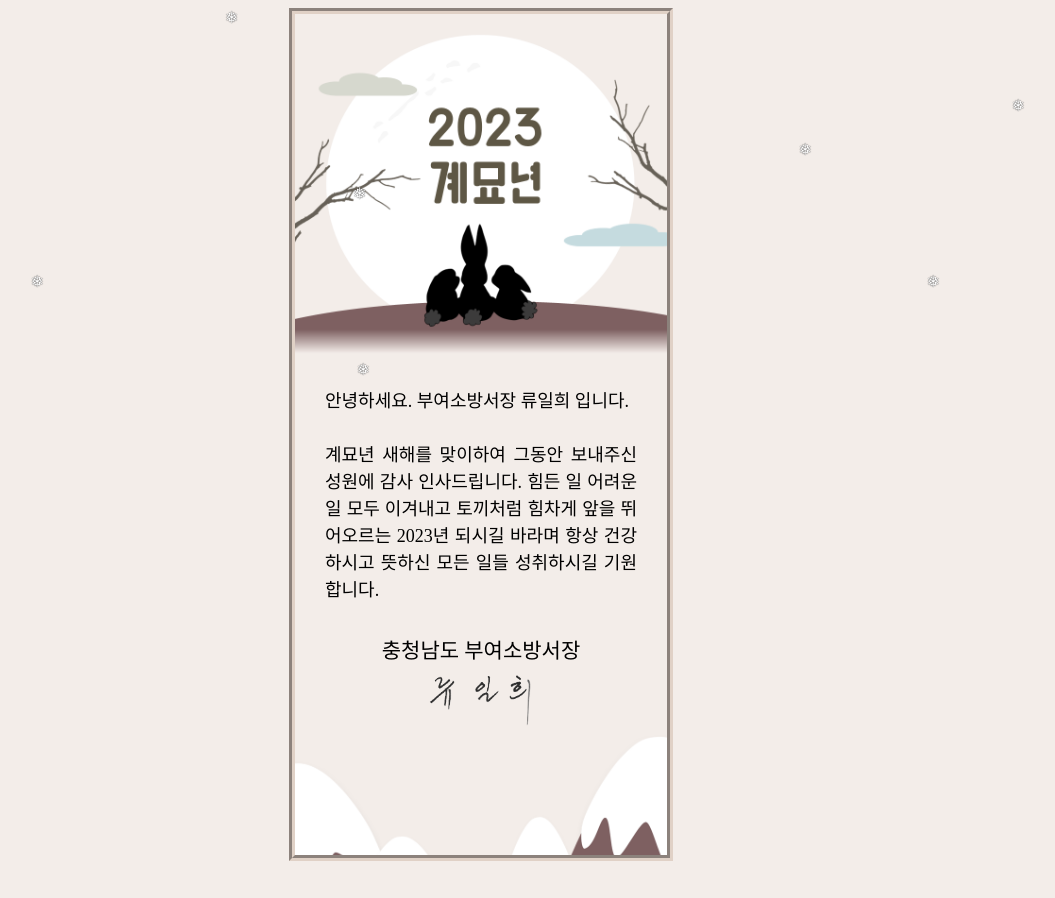
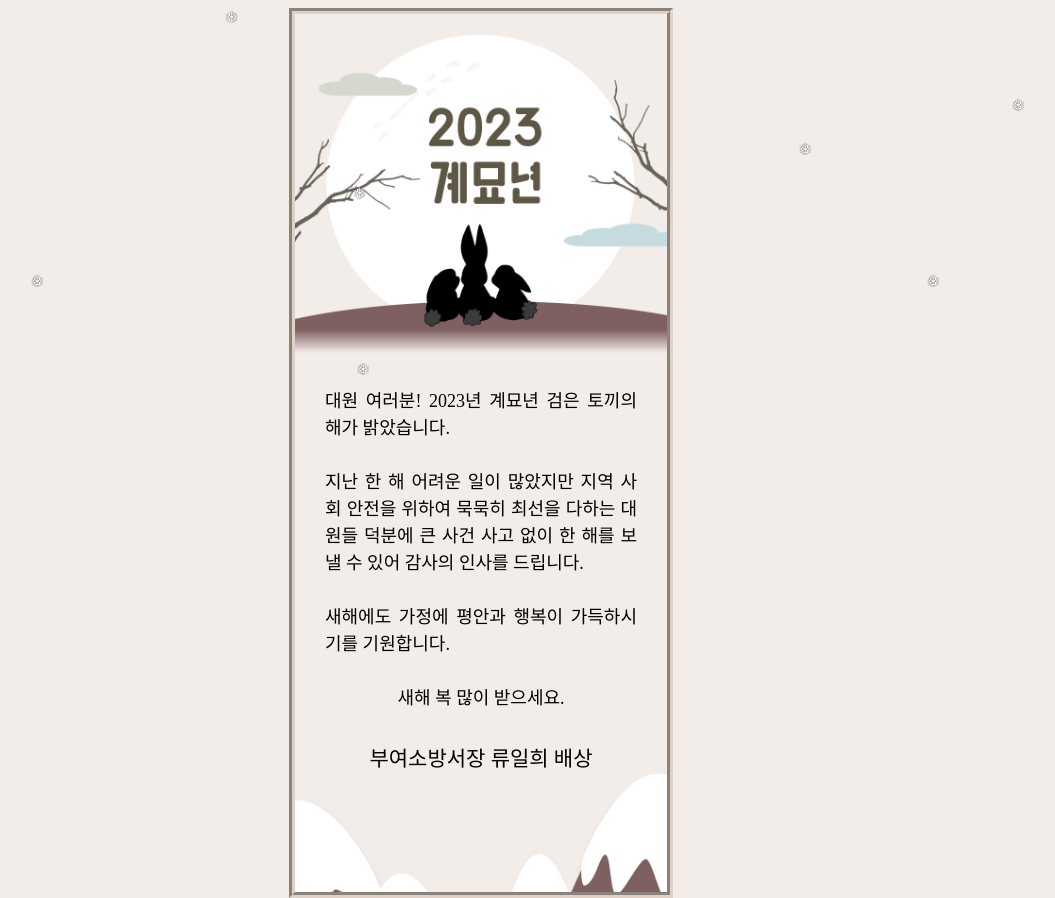
Before and after one commit to sihan827/2022-fireforce-new-year-2, a plain HTML site: page index.html in a window 1280 px wide. Shown: the whole page, without its empty margins (159-1214 px from the left). Before the commit the page ends 861 px from the top, so only its background shows below. Drawn offline with Linux system fonts and the light colour scheme; a web font is replaced by a local one.

Commit message:
modify letter

```diff
--- a/index.html
+++ b/index.html
@@ -23,18 +23,17 @@
             <div class="titlebox"></div>
             <div class="contents">
                 <div class="letter">
-                    안녕하세요. 부여소방서장 류일희 입니다. <br>
+                    대원 여러분! 2023년 계묘년 검은 토끼의 해가 밝았습니다. <br>
                     <br>
-                    계묘년 새해를 맞이하여 그동안 보내주신 성원에 감사 인사드립니다.
-                    힘든 일 어려운 일 모두 이겨내고 토끼처럼 힘차게 앞을 뛰어오르는 2023년 되시길 바라며
-                    항상 건강하시고 뜻하신 모든 일들 성취하시길 기원합니다.
+                    지난 한 해 어려운 일이 많았지만
+                    지역 사회 안전을 위하여 묵묵히 최선을 다하는 대원들 덕분에 큰 사건 사고 없이 한 해를 보낼 수 있어 감사의 인사를 드립니다.<br>
+                    <br>
+                    새해에도 가정에 평안과 행복이 가득하시기를 기원합니다.<br><br>
+                    <center>새해 복 많이 받으세요.</center>
                 </div>
                 <div class="composer">
                     <div class="author">
-                        충청남도 부여소방서장
-                    </div>
-                    <div class="signbox">
-                        <img class="sign" src="./images/sign.png">
+                        부여소방서장 류일희 배상
                     </div>
                 </div>
                 <div class="background_box">
```
